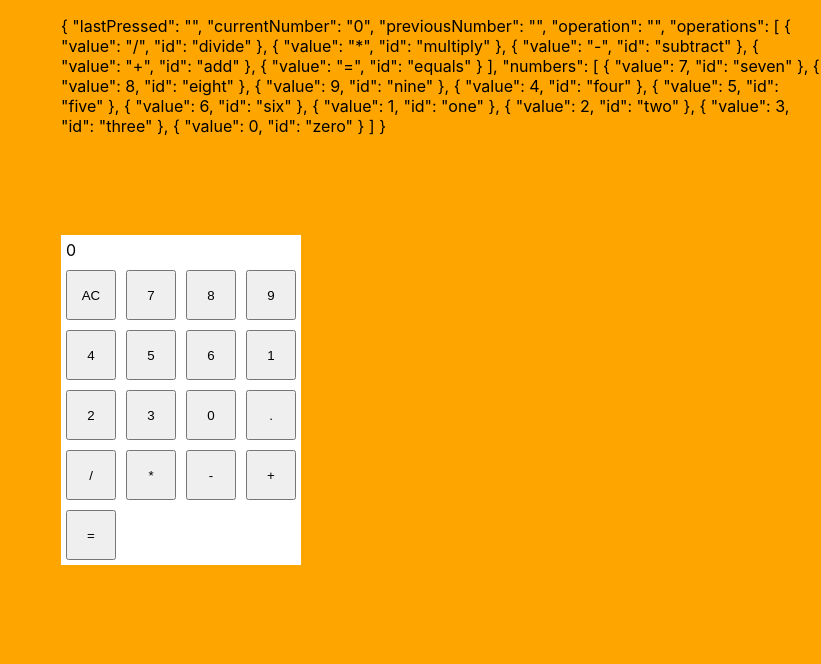
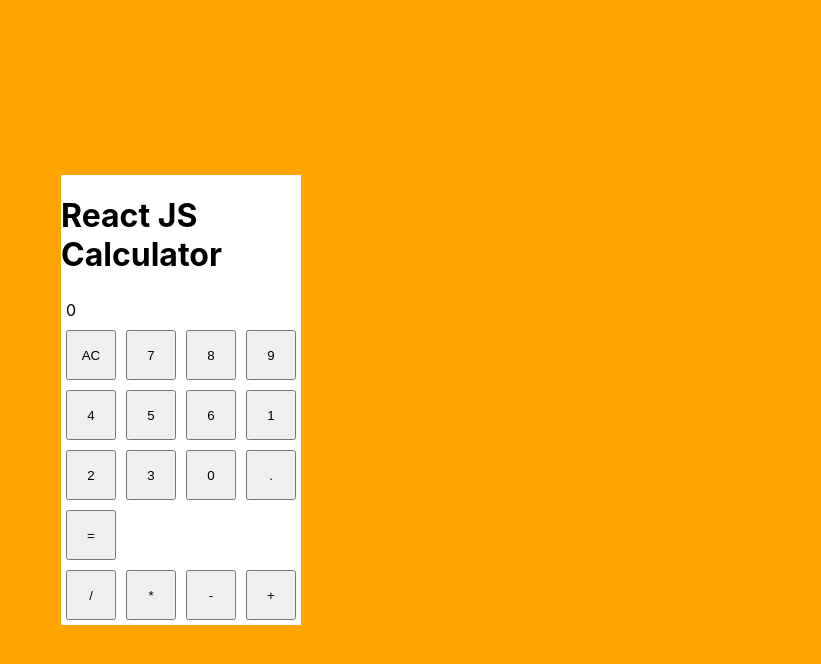
Before and after one commit to fermercadal/react-calculator_legacy, a React (Create React App) app: page / in a window 1280 px wide. Shown: the top 664 px of the page, without its empty margins (459-1280 px from the left). Built offline with nearby package versions, Linux system fonts and the light colour scheme.

Commit message:
Update operations and template

```diff
--- a/src/App.js
+++ b/src/App.js
@@ -26,10 +26,6 @@
         {
           value: '+',
           id: 'add'
-        },
-        {
-          value: '=',
-          id: 'equals'
         }
       ],
       numbers: [
@@ -230,9 +226,15 @@
             currentNumber: '0'
           });
         }
+        break;
+      }
+
+      default : {
+        return false;
       }
     }
   }
+
   render() {
     const numbers = this.state.numbers;
     const operations = this.state.operations;
@@ -246,18 +248,20 @@
 
     return (
       <main id="calculator" className="calculator">
-
-      <p style={{position: 'absolute', top: 0}}>
-        { JSON.stringify(this.state, null, 2) }
-      </p>
-
+        <div className="calculator-top">
+          <h1>React JS Calculator</h1>
+          <section className="screen">
             <div className="currentOperation">
               { currentOperation }
             </div>
             <div className="display" id="display">
               { currentNumber }
             </div>
+          </section>
+        </div>
 
+        <div className="calculator-buttons">
+          <section className="numbers">
             <button
               className="ac"
               id="clear"
@@ -281,6 +285,15 @@
                 .
             </button>
 
+            <button
+              className="equals"
+              id="equals"
+              onClick={this.handleOperationClick}>
+                =
+            </button>
+          </section>
+
+          <section className="operations">
             { operations.map(operation => (
               <button
                 key={ operation.id }
@@ -289,6 +302,12 @@
                   { operation.value }
               </button>
             )) }
+          </section>
+        </div>
+
+
+
+
 
       </main>
     );
```
Lines whose indentation alone changed are shown as unchanged.
